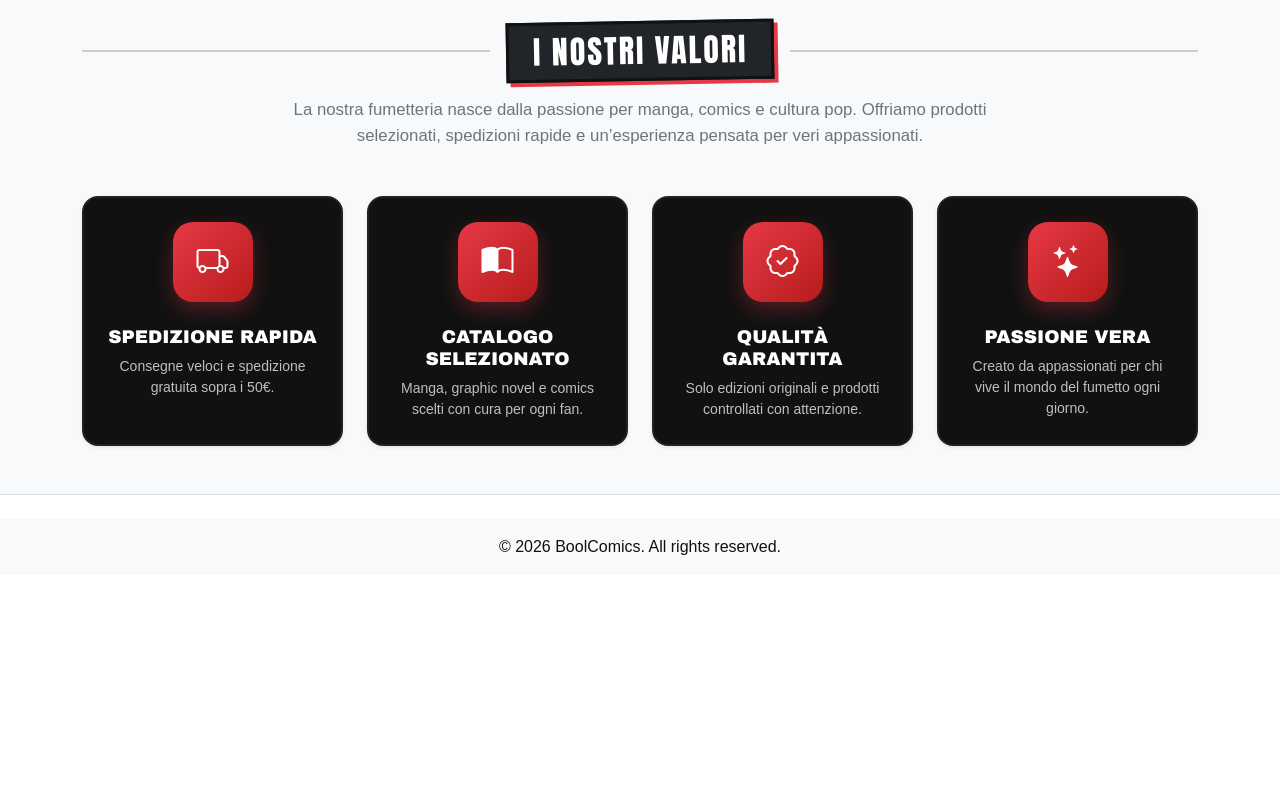
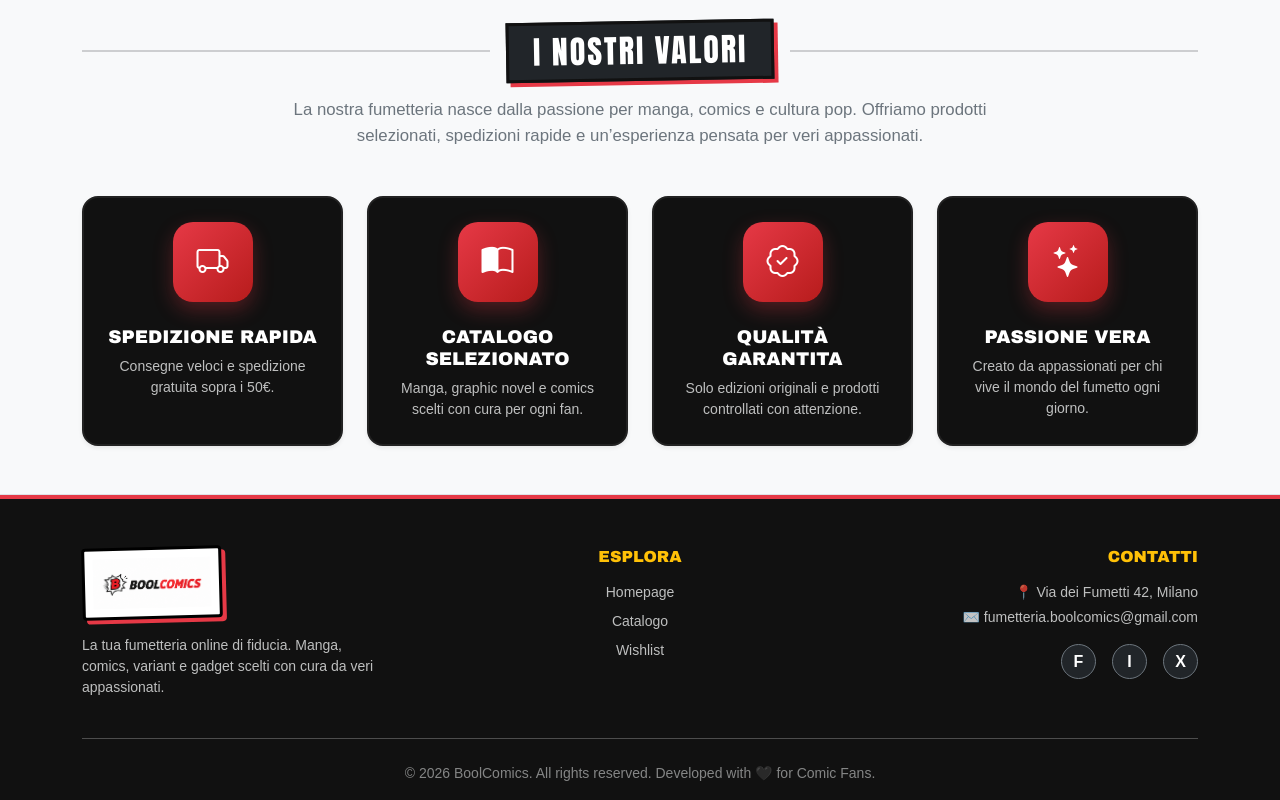
Before and after one commit to carminenicotera/boolcomics-fe, a React (Vite) app: page / in a window 1280 px wide. Shown: the part 764-1564 px from the top of the page. Before the commit the page ends 1339 px from the top, so only its background shows below. Built offline with nearby package versions, Linux system fonts and the light colour scheme; no server answers.

Commit message:
Restyle footer

```diff
--- a/src/components/AppFooter.jsx
+++ b/src/components/AppFooter.jsx
@@ -1,14 +1,109 @@
+import { Link } from "react-router-dom";
+
 export default function AppFooter() {
+  return (
+    <footer
+      className="text-white pt-5 pb-3 m-0"
+      style={ {
+        background: "#111",
+        borderTop: "4px solid #E63946"
+      } }
+    >
+      <div className="container">
+        <div className="row g-4 text-center text-md-start">
 
-  return (
-    <>
-      <footer className="bg-light text-center py-3 mt-4">
-        <div className="container">
-          <p className="mb-0">
-            &copy; { new Date().getFullYear() } BoolComics. All rights reserved.
-          </p>
+
+          {/* COLONNA 1: LOGO GRAFICO E DESCRIZIONE */ }
+          <div className="col-12 col-md-4 text-center text-md-start">
+            <Link to="/" className="d-inline-block">
+              <div
+                className="d-inline-block bg-white p-2 text-center"
+                style={ {
+                  border: "3px solid #000",
+                  boxShadow: "4px 4px 0px #E63946",
+                  transform: "rotate(-1.5deg)",
+                  borderRadius: "4px"
+                } }
+              >
+                <img
+                  src="/img/boolcomics-logo.png"
+                  alt="BoolComics Logo"
+                  style={ {
+                    maxHeight: "50px",
+                    width: "auto",
+                    objectFit: "contain"
+                  } }
+                />
+              </div>
+
+
+
+            </Link>
+            <p className="text-light text-opacity-75 small mt-3" style={ { maxWidth: "300px", margin: "1rem md:0 auto" } }>
+              La tua fumetteria online di fiducia. Manga, comics, variant e gadget scelti con cura da veri appassionati.
+            </p>
+          </div>
+
+
+          {/* COLONNA 2: LINK RAPIDI */ }
+          <div className="col-12 col-md-4 text-md-center">
+            <h5 className="fw-bold text-uppercase mb-3 text-warning" style={ { fontFamily: '"Arial Black", sans-serif', fontSize: '1rem' } }>
+              Esplora
+            </h5>
+            <ul className="list-unstyled m-0 p-0 d-flex flex-column gap-2 small">
+              <li>
+                <Link to="/" className="text-light text-opacity-75 text-decoration-none hover-red">Homepage</Link>
+              </li>
+              <li>
+                <Link to="/catalog" className="text-light text-opacity-75 text-decoration-none hover-red">Catalogo</Link>
+              </li>
+              <li>
+                <Link to="/wishlist" className="text-light text-opacity-75 text-decoration-none hover-red">Wishlist</Link>
+              </li>
+            </ul>
+          </div>
+
+          {/* COLONNA 3: CONTATTI & SOCIAL */ }
+          <div className="col-12 col-md-4 text-md-end">
+            <h5 className="fw-bold text-uppercase mb-3 text-warning" style={ { fontFamily: '"Arial Black", sans-serif', fontSize: '1rem' } }>
+              Contatti
+            </h5>
+            <p className="text-light text-opacity-75 small mb-1">
+              📍 Via dei Fumetti 42, Milano
+            </p>
+            <p className="text-light text-opacity-75 small mb-3">
+              ✉️ fumetteria.boolcomics@gmail.com
+            </p>
+            {/* Icone Social con icone testuali universali ad alto contrasto */ }
+            <div className="d-flex gap-3 justify-content-center justify-content-md-end">
+              <a href="#" className="text-white text-decoration-none fw-bold bg-dark p-2 rounded-circle border border-secondary" style={ { width: '35px', height: '35px', display: 'inline-flex', alignItems: 'center', justifyContent: 'center' } }>F</a>
+              <a href="#" className="text-white text-decoration-none fw-bold bg-dark p-2 rounded-circle border border-secondary" style={ { width: '35px', height: '35px', display: 'inline-flex', alignItems: 'center', justifyContent: 'center' } }>I</a>
+              <a href="#" className="text-white text-decoration-none fw-bold bg-dark p-2 rounded-circle border border-secondary" style={ { width: '35px', height: '35px', display: 'inline-flex', alignItems: 'center', justifyContent: 'center' } }>X</a>
+            </div>
+          </div>
+
         </div>
-      </footer>
-    </>
-  )
+
+        {/* LINEA DI CHIUSURA E COPYRIGHT */ }
+        <hr className="bg-secondary my-4 opacity-25" />
+
+        <div className="row small text-light text-opacity-50 text-center">
+          <div className="col">
+            <p className="mb-0">
+              &copy; { new Date().getFullYear() } BoolComics. All rights reserved. Developed with 🖤 for Comic Fans.
+            </p>
+          </div>
+        </div>
+
+      </div>
+
+      {/* Piccolo CSS inline per l'effetto hover sui link */ }
+      <style>{ `
+        .hover-red:hover {
+          color: #E63946 !important;
+          transition: 0.2s ease;
+        }
+      `}</style>
+    </footer>
+  );
 }
```
